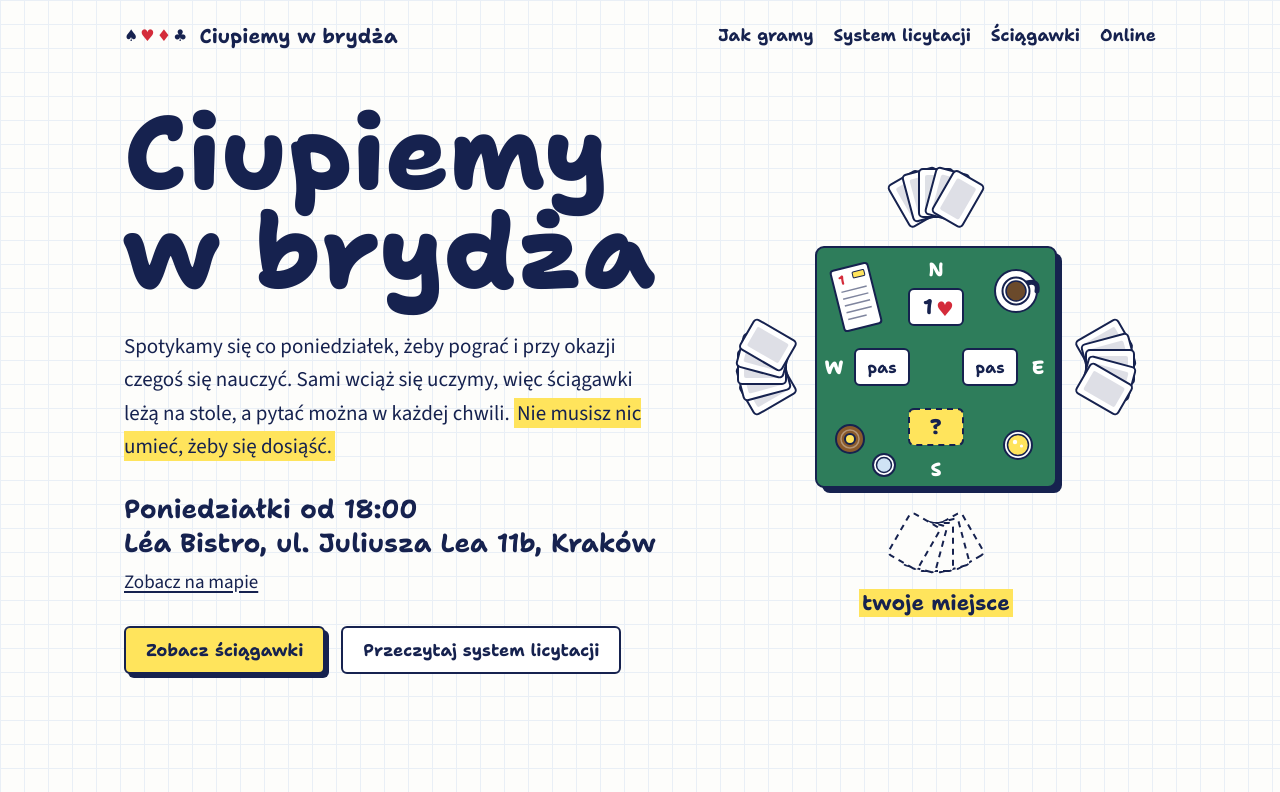
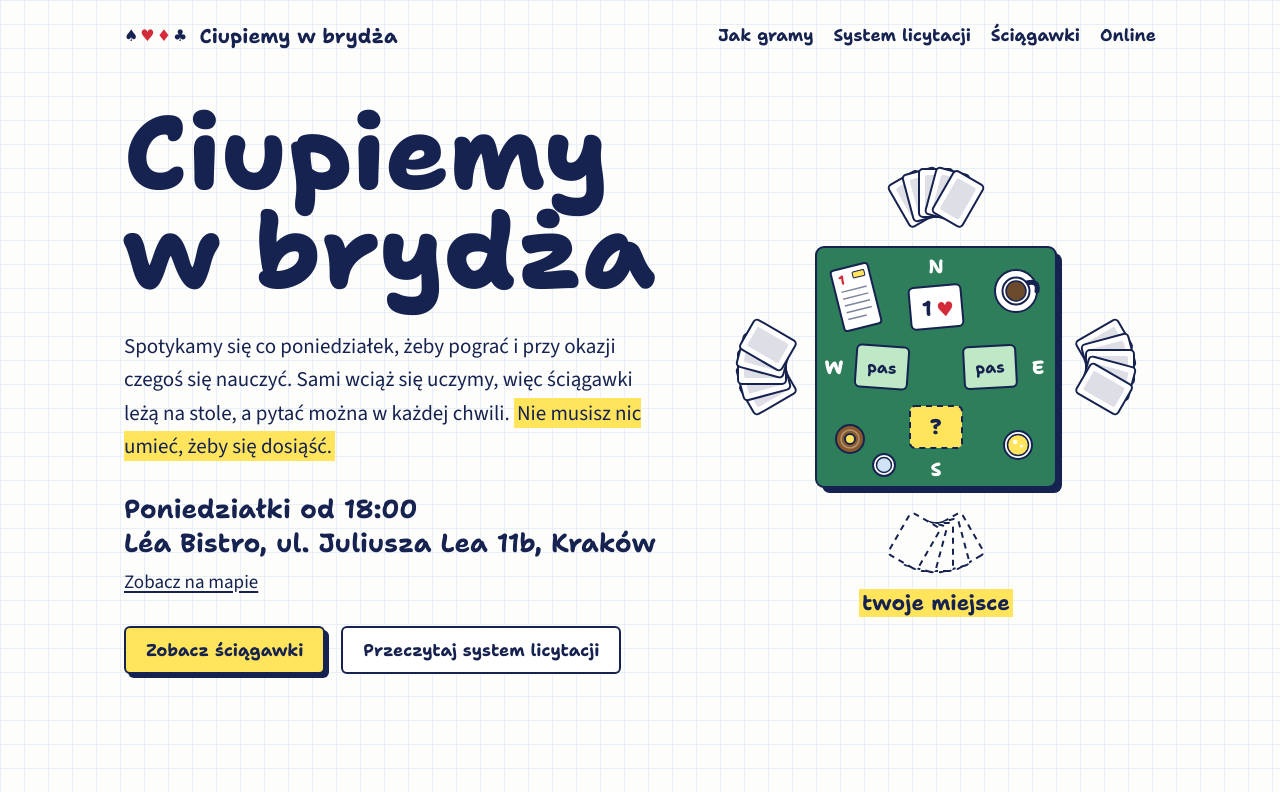
Before and after one commit to witekbobrowski/ciupiemy-w-brydza, a plain HTML site: page build/templates/index.html in a window 1280 px wide. Shown: the top 792 px of the page. Drawn offline with Linux system fonts and the light colour scheme; files that its build step writes are made by us from their sources; files whose address does not match are found by name.

Commit message:
Stół w hero: odzywki jako kartoniki z bidding boxa
Co-Authored-By: Claude Fable 5.2 <noreply@anthropic.com>

```diff
--- a/build/site.css
+++ b/build/site.css
@@ -164,3 +164,8 @@ footer.site .club{font-family:var(--hand);font-weight:700}
 .t-water{fill:#CFE3F5;stroke-width:1.5}
 .t-beer{fill:var(--marker);stroke-width:1.5}
 .t-foam{fill:var(--white);stroke:none}
+.t-bcard{fill:var(--white);stroke:var(--ink);stroke-width:2}
+.t-bpass{fill:#BFE8C6}
+.t-bstripe{stroke:var(--ink);stroke-width:2}
+.t-bred{fill:var(--red)}
+.t-bcard.t-yours{fill:var(--marker);stroke-dasharray:6 5}
--- a/build/templates/index.html
+++ b/build/templates/index.html
@@ -41,12 +41,22 @@
       <rect class="t-shadow" x="106" y="76" width="240" height="240" rx="8"/>
       <rect class="t-top" x="100" y="70" width="240" height="240" rx="8"/>
       <g class="t-seat" text-anchor="middle">
-        <text x="220" y="99">N</text><text x="220" y="299">S</text><text x="118" y="197">W</text><text x="322" y="197">E</text>
+        <text x="220" y="96">N</text><text x="220" y="299">S</text><text x="118" y="197">W</text><text x="322" y="197">E</text>
       </g>
-      <rect class="t-tile" x="193" y="112" width="54" height="36" rx="5"/><text class="t-bid" x="212" y="137" text-anchor="middle">1</text><text class="t-suit" x="229" y="139" text-anchor="middle">♥</text>
-      <rect class="t-tile" x="139" y="172" width="54" height="36" rx="5"/><text class="t-pass" x="166" y="196" text-anchor="middle">pas</text>
-      <rect class="t-tile" x="247" y="172" width="54" height="36" rx="5"/><text class="t-pass" x="274" y="196" text-anchor="middle">pas</text>
-      <rect class="t-tile t-yours" x="193" y="232" width="54" height="36" rx="5"/><text class="t-bid" x="220" y="257" text-anchor="middle">?</text>
+      <g transform="rotate(-5 220 130)">
+        <rect class="t-bcard" x="194" y="109" width="52" height="42" rx="5"/>
+        <text class="t-bid" x="211" y="138" text-anchor="middle">1</text><text class="t-suit" x="229" y="140" text-anchor="middle">♥</text>
+      </g>
+      <g transform="rotate(4 166 190)">
+        <rect class="t-bcard t-bpass" x="140" y="169" width="52" height="42" rx="5"/>
+        <text class="t-pass" x="166" y="196" text-anchor="middle">pas</text>
+      </g>
+      <g transform="rotate(-3 274 190)">
+        <rect class="t-bcard t-bpass" x="248" y="169" width="52" height="42" rx="5"/>
+        <text class="t-pass" x="274" y="196" text-anchor="middle">pas</text>
+      </g>
+      <rect class="t-bcard t-yours" x="194" y="229" width="52" height="42" rx="5"/>
+      <text class="t-bid" x="220" y="257" text-anchor="middle">?</text>
       <g class="t-props">
         <g transform="translate(140 120) rotate(-14)">
           <rect class="t-sheet" x="-19" y="-31" width="38" height="62" rx="3"/>
--- a/docs/assets/style.css
+++ b/docs/assets/style.css
@@ -213,3 +213,8 @@ footer.site .club{font-family:var(--hand);font-weight:700}
 .t-water{fill:#CFE3F5;stroke-width:1.5}
 .t-beer{fill:var(--marker);stroke-width:1.5}
 .t-foam{fill:var(--white);stroke:none}
+.t-bcard{fill:var(--white);stroke:var(--ink);stroke-width:2}
+.t-bpass{fill:#BFE8C6}
+.t-bstripe{stroke:var(--ink);stroke-width:2}
+.t-bred{fill:var(--red)}
+.t-bcard.t-yours{fill:var(--marker);stroke-dasharray:6 5}
```
Also changed, not shown: docs/index.html (+15 -5 lines).
